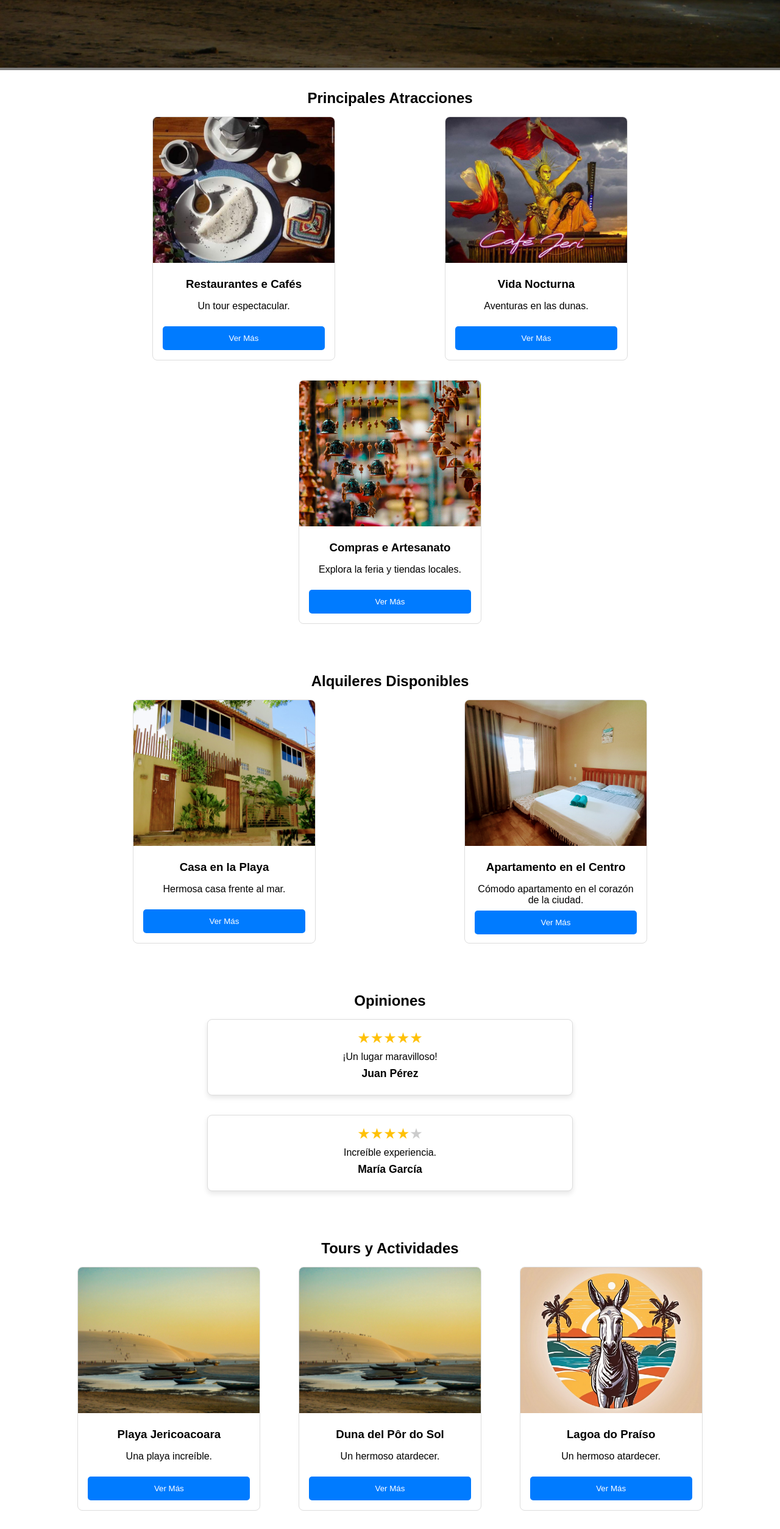
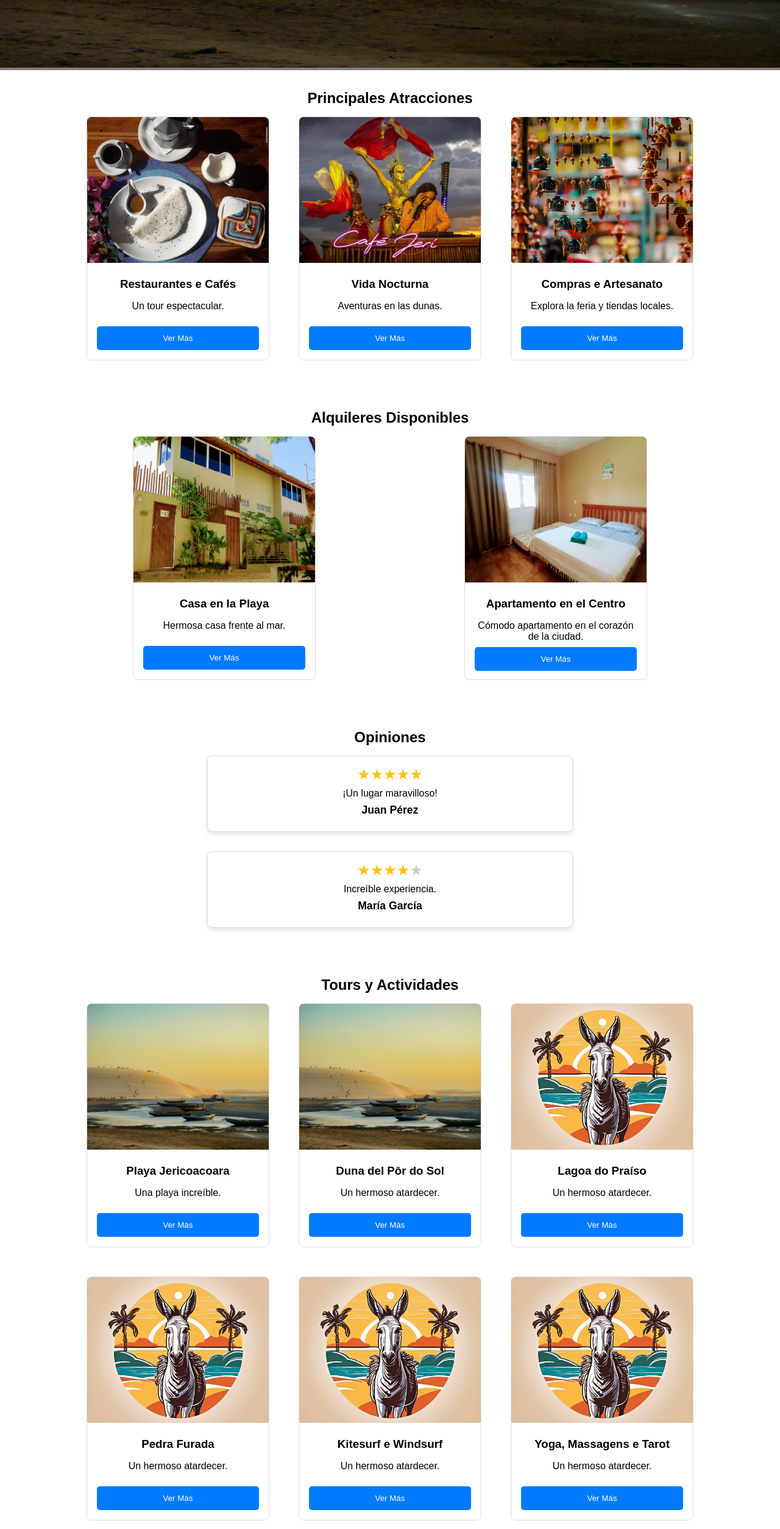
Before and after one commit to perezcatriel/jericoacoara.info, a Vue app in the folder frontend/: page / in a window 1280 px wide. Shown: the part 1012-3519 px from the top of the page at 61% size. Built offline with nearby package versions, Linux system fonts and the light colour scheme.

Commit message:
components centered

```diff
--- a/frontend/src/components/CxHighLights.vue
+++ b/frontend/src/components/CxHighLights.vue
@@ -58,21 +58,15 @@ export default {
 .highlights {
   text-align: center;
   padding: 2rem;
-  width: 80vw;
-  margin: auto;
+  width: 100%;
+  max-width: 1200px; /* Opcional: Limita el ancho máximo */
+  margin: 0 auto;
 }
 
 .attractions {
   display: flex;
   flex-wrap: wrap;
-  justify-content: space-around;
-}
-
-/* Estilos específicos para dispositivos móviles */
-@media (max-width: 768px) {
-  .attractions {
-    flex-direction: column;
-    align-items: center;
-  }
+  justify-content: center; /* Centra las tarjetas horizontalmente */
+  gap: 1rem; /* Espacio uniforme entre tarjetas */
 }
 </style>
--- a/frontend/src/components/CxToursAndActivities.vue
+++ b/frontend/src/components/CxToursAndActivities.vue
@@ -84,22 +84,15 @@ export default {
 .tours-activities {
   text-align: center;
   padding: 2rem;
-  width: 90vw;
-  max-width: 1200px;
-  margin: auto;
+  width: 100%;
+  max-width: 1200px; /* Limita el ancho máximo para pantallas grandes */
+  margin: 0 auto; /* Centra el contenedor horizontalmente */
 }
 
 .tours {
   display: flex;
   flex-wrap: wrap;
-  justify-content: space-around;
-}
-
-/* Estilos específicos para dispositivos móviles */
-@media (max-width: 768px) {
-  .tours {
-    flex-direction: column;
-    align-items: center;
-  }
+  justify-content: center; /* Centra las tarjetas horizontalmente */
+  gap: 1rem; /* Espacio uniforme entre las tarjetas */
 }
 </style>
```
